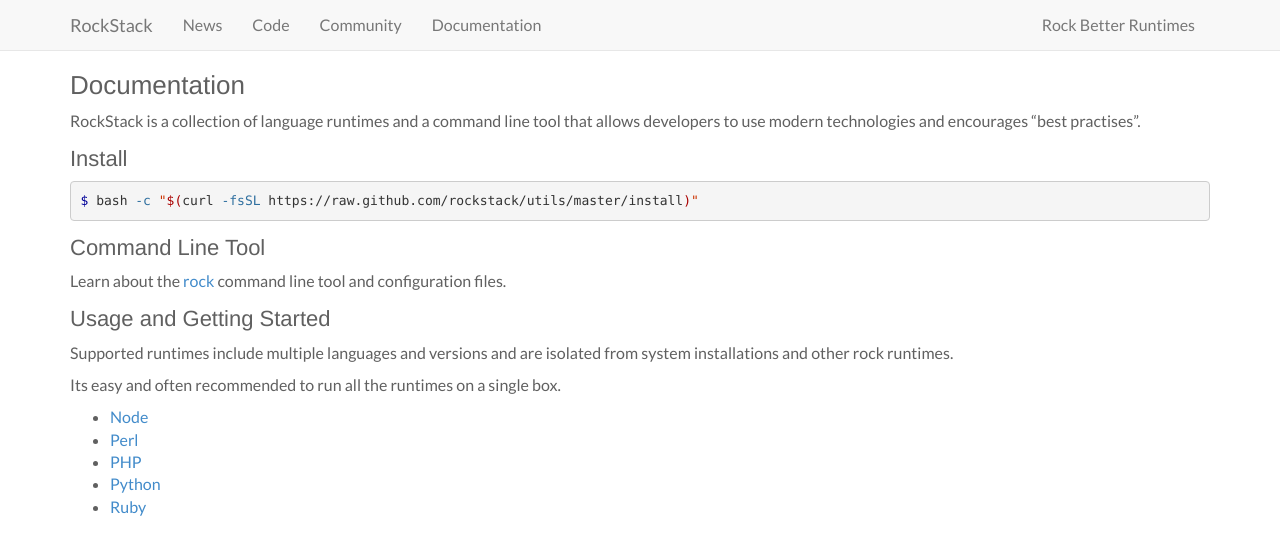
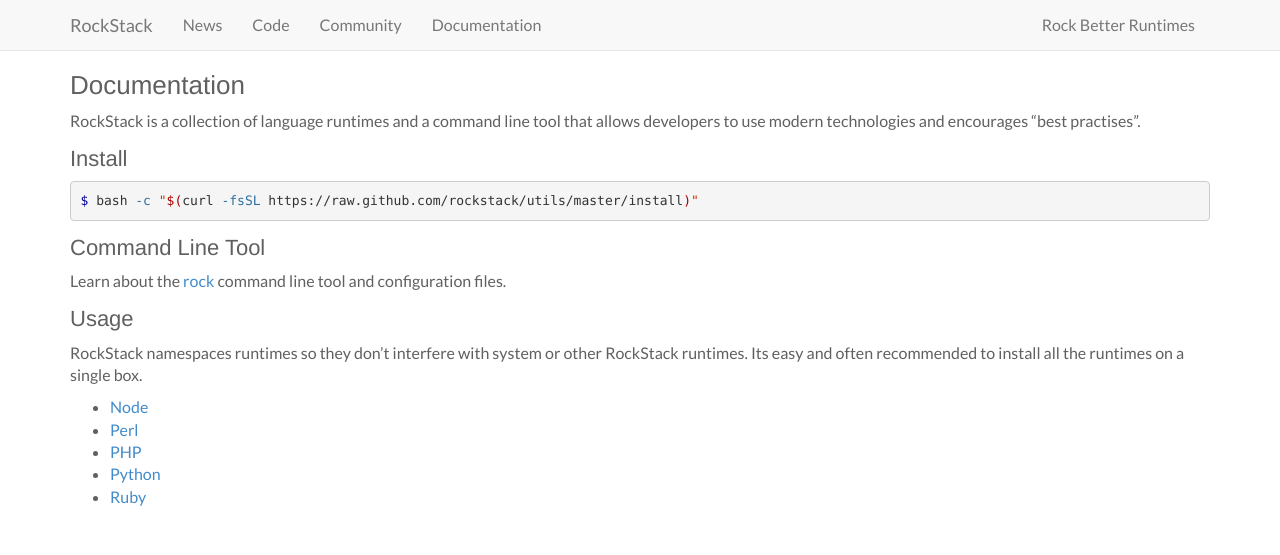
Before and after one commit to silas/rock, a Jekyll site: the page built from docs/index.md, in a window 1280 px wide. Shown: the top 555 px of the page. Built offline with Jekyll 4.4.1, drawn with Linux system fonts in a browser that asks for light colours; Markdown is read by kramdown in place of the engine named in the settings.

Commit message:
Wording tweaks

```diff
--- a/docs/index.md
+++ b/docs/index.md
@@ -19,12 +19,11 @@
 
 Learn about the [rock](/docs/rock/) command line tool and configuration files.
 
-## Usage and Getting Started
+## Usage
 
-Supported runtimes include multiple languages and versions and are isolated
-from system installations and other rock runtimes.
-
-Its easy and often recommended to run all the runtimes on a single box.
+RockStack namespaces runtimes so they don't interfere with system or
+other RockStack runtimes. Its easy and often recommended to install all the
+runtimes on a single box.
 
  * [Node](/docs/node/)
  * [Perl](/docs/perl/)
--- a/index.html
+++ b/index.html
@@ -6,13 +6,13 @@
   <div class="col-lg-8">
     <h1>Rock Better Runtimes</h1>
 
-    <p>RockStack is collection of packages and command line tool that allows you to build, test, and run your Node, Perl, PHP, Python, and Ruby apps in a standardized way on CentOS/RHEL, OS X and Ubuntu.</p>
+    <p>RockStack is collection of packages and a command line tool that allows you to build, test, and run your Node, Perl, PHP, Python, and Ruby apps in a standardized way on CentOS/RHEL, OS X and Ubuntu.</p>
 
     <h2>Install</h2>
 
     {% highlight console %}$ bash -c "$(curl -fsSL https://raw.github.com/rockstack/utils/master/install)"{% endhighlight %}
 
-    <h2>Create An App</h2>
+    <h2>Create</h2>
 
     {% highlight console %}$ rock --runtime=ruby20 init{% endhighlight %}
     {% highlight console %}$ rock build{% endhighlight %}
```
